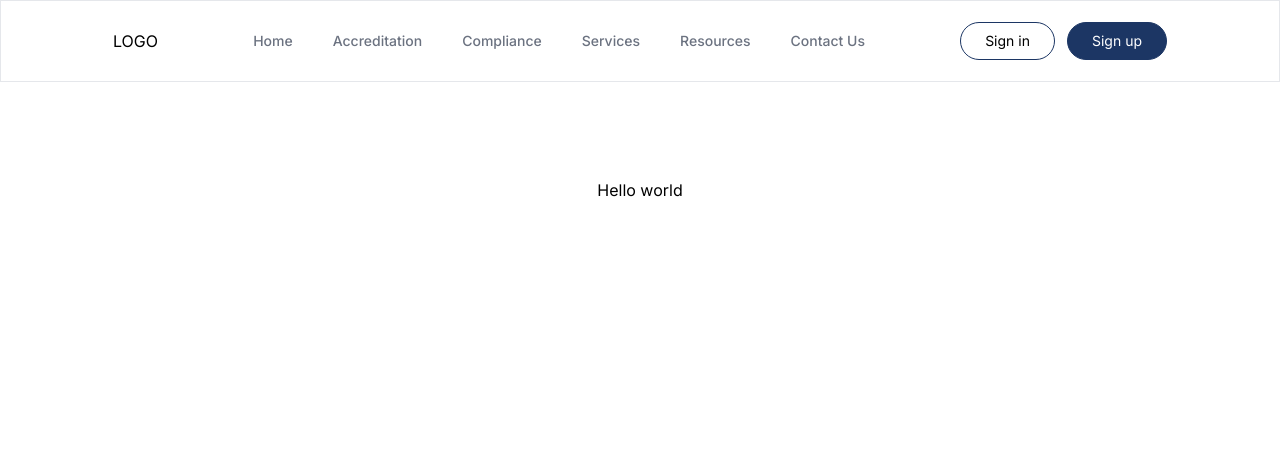
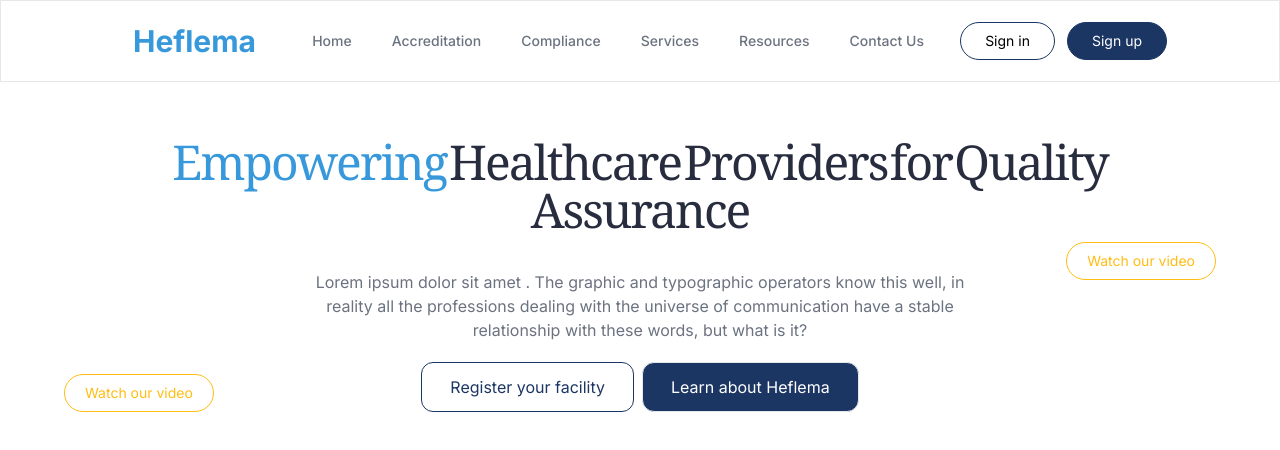
Before and after one commit to Benzics/hayok-frontend, a Next.js app: page / in a window 1280 px wide. Shown: the top 450 px of the page. Built offline with nearby package versions, Linux system fonts and the light colour scheme.

Commit message:
Added hover effects and hero section ready

```diff
--- a/app/layout.tsx
+++ b/app/layout.tsx
@@ -5,8 +5,8 @@ import "./globals.css";
 const inter = Inter({ subsets: ["latin"] });
 
 export const metadata: Metadata = {
-  title: "Create Next App",
-  description: "Generated by create next app",
+  title: "Heflema",
+  description: "Heflema landing page design by Benjamin Ojobo",
 };
 
 export default function RootLayout({
--- a/app/page.tsx
+++ b/app/page.tsx
@@ -1,13 +1,12 @@
 import Header from "@/components/Header";
+import Hero from "@/components/Hero";
 import Image from "next/image";
 
 export default function Home() {
   return (
     <>
     <Header />
-    <main className="flex min-h-screen flex-col items-center justify-between p-24">
-      Hello world
-    </main>
+    <Hero />
     </>
   );
 }
--- /dev/null
+++ b/components/Hero.tsx
@@ -0,0 +1,22 @@
+import React from 'react'
+import HeroActionButtons from './ui/HeroActionButtons'
+import HeroVideoButtons from './ui/HeroVideoButtons'
+
+const Hero = () => {
+  return (
+    <section className="relative bg-white text-center px-28 py-10">
+        <h1 className="font-serif text-[#272c3e] text-5xl py-4 tracking-[-2px]"
+            style={{wordSpacing: '-8px'}}>
+            <span className="text-[#3799db]">Empowering</span> Healthcare Providers for Quality Assurance
+        </h1>
+        <p className="text-gray-500 py-5 px-48">
+        Lorem ipsum dolor sit amet . The graphic and typographic operators know this well, in reality all the
+        professions dealing with the universe of communication have a stable relationship with these words, but what is it?
+        </p>
+        <HeroActionButtons />
+        <HeroVideoButtons />
+    </section>
+  )
+}
+
+export default Hero
--- /dev/null
+++ b/components/ui/HeroActionButtons.tsx
@@ -0,0 +1,20 @@
+import React from 'react'
+
+const HeroActionButtons = () => {
+  return (
+    <div className="flex items-center justify-center">
+        <a href="#"
+            className="px-7 py-3 bg-transparent text-[#1c3664] border-[#1c3664] border rounded-xl transition hover:bg-[#1c3664] hover:text-white"
+        >
+            Register your facility
+        </a>
+        <a href="#"
+            className="text-white px-7 py-3 bg-[#1c3664] border rounded-xl ml-2"
+        >
+            Learn about Heflema
+        </a>
+    </div>
+  )
+}
+
+export default HeroActionButtons
--- /dev/null
+++ b/components/ui/HeroVideoButtons.tsx
@@ -0,0 +1,16 @@
+import React from 'react'
+
+const HeroVideoButtons = () => {
+  return (
+    <>
+        <a href="#"
+            className="text-[#ffbd14] border text-sm border-[#ffbd14] absolute rounded-3xl py-2 px-5 left-16 bottom-10 transition hover:bg-[#ffbd14] hover:text-white"
+        >Watch our video</a>
+        <a href="#"
+            className="text-[#ffbd14] border text-sm border-[#ffbd14] absolute rounded-3xl py-2 px-5 right-16 top-40 transition hover:bg-[#ffbd14] hover:text-white"
+        >Watch our video</a>
+    </>
+  )
+}
+
+export default HeroVideoButtons
--- a/components/ui/Navbar.tsx
+++ b/components/ui/Navbar.tsx
@@ -4,20 +4,22 @@ const Navbar = () => {
   return (
     <nav className="bg-white ">
         <div className="relative flex h-20 items-center justify-between">
-            <div className="left-0">LOGO</div>
+            <div className="left-0">
+                <h1 className="px-5 text-[#3799db] font-bold text-3xl">Heflema</h1>
+            </div>
             <div>
                 <div className="flex">
-                    <a href="#" className="px-5 py-2 text-sm font-medium text-gray-500">Home</a>
-                    <a href="#" className="px-5 py-2 text-sm font-medium text-gray-500">Accreditation</a>
-                    <a href="#" className="px-5 py-2 text-sm font-medium text-gray-500">Compliance</a>
-                    <a href="#" className="px-5 py-2 text-sm font-medium text-gray-500">Services</a>
-                    <a href="#" className="px-5 py-2 text-sm font-medium text-gray-500">Resources</a>
-                    <a href="#" className="px-5 py-2 text-sm font-medium text-gray-500">Contact Us</a>
+                    <a href="#" className="px-5 py-2 text-sm font-medium text-gray-500 transition hover:bg-gray-200">Home</a>
+                    <a href="#" className="px-5 py-2 text-sm font-medium text-gray-500 transition hover:bg-gray-200">Accreditation</a>
+                    <a href="#" className="px-5 py-2 text-sm font-medium text-gray-500 transition hover:bg-gray-200">Compliance</a>
+                    <a href="#" className="px-5 py-2 text-sm font-medium text-gray-500 transition hover:bg-gray-200">Services</a>
+                    <a href="#" className="px-5 py-2 text-sm font-medium text-gray-500 transition hover:bg-gray-200">Resources</a>
+                    <a href="#" className="px-5 py-2 text-sm font-medium text-gray-500 transition hover:bg-gray-200">Contact Us</a>
                 </div>
             </div>
             <div className="right-0">
                 <div className="flex items-center justify-between">
-                    <button className="px-6 py-2 bg-transparent border border-[#1c3664] rounded-3xl text-sm">Sign in</button>
+                    <button className="px-6 py-2 bg-transparent border border-[#1c3664] rounded-3xl text-sm transition hover:bg-[#1c3664] hover:text-white">Sign in</button>
                     <button className="ml-3 px-6 py-2 bg-[#1c3664] text-white border border-[#1c3664] rounded-3xl text-sm">Sign up</button>
                 </div>
             </div>
```
